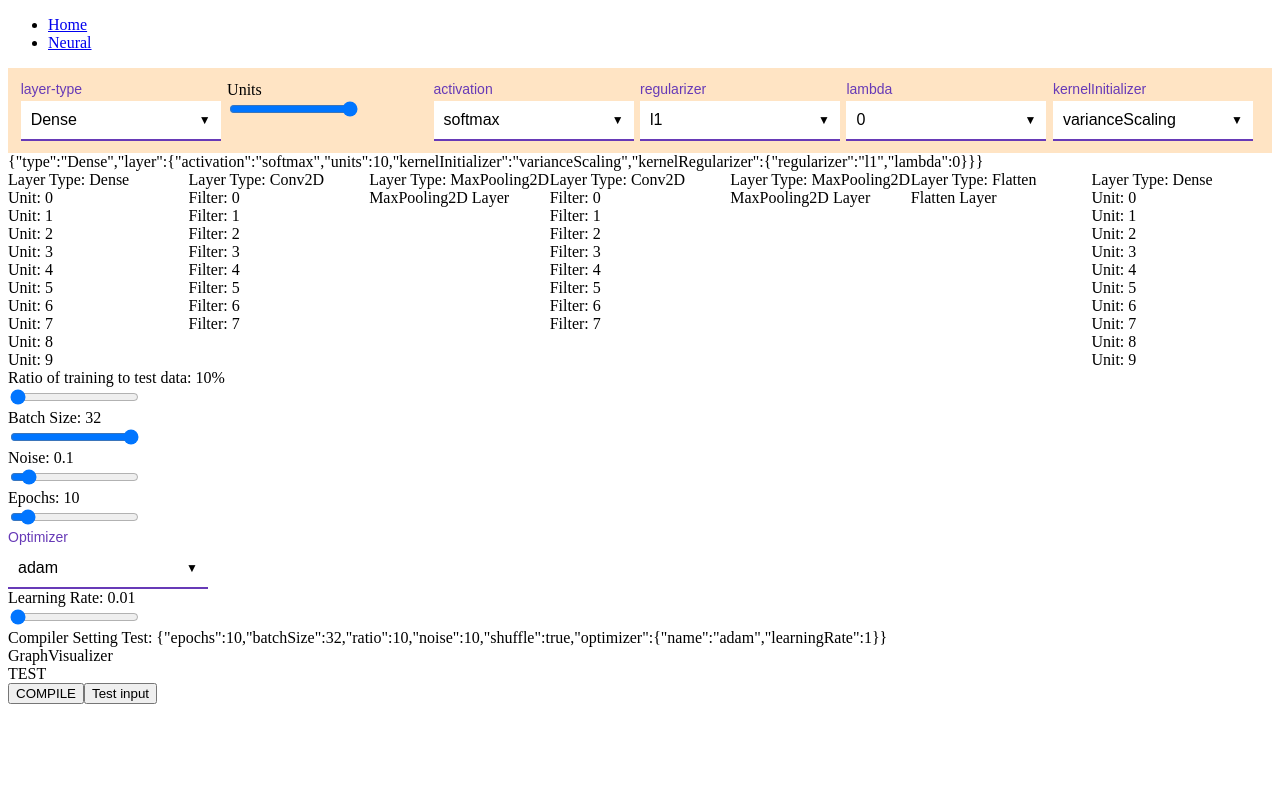
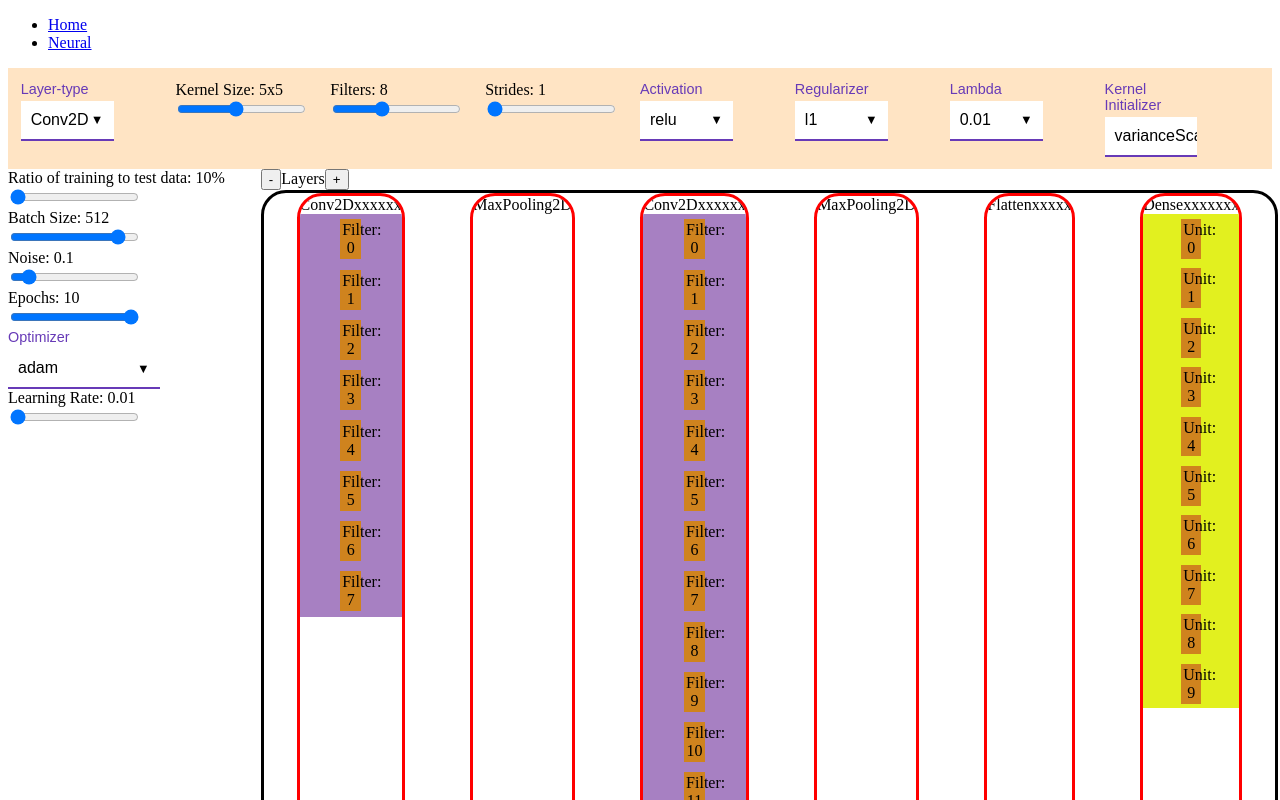
Before and after one commit to Jaewon-Kim13/React_Tensorflow_Frontend, a React (Vite) app: page /neural in a window 1280 px wide. Shown: the top 800 px of the page. Built offline with nearby package versions, Linux system fonts and the light colour scheme.

Commit message:
backend to front end working and the current default model has ~.9 accurarcy

```diff
--- a/package.json
+++ b/package.json
@@ -12,6 +12,7 @@
   "dependencies": {
     "@tensorflow/tfjs": "^4.20.0",
     "@tensorflow/tfjs-node": "^4.20.0",
+    "axios": "^1.7.2",
     "d3": "^7.9.0",
     "react": "^18.2.0",
     "react-dom": "^18.2.0",
--- a/src/components/DropdownMenu.css
+++ b/src/components/DropdownMenu.css
@@ -1,11 +1,11 @@
 .dropdown-container {
     font-family: Arial, sans-serif;
-    width: 200px;
+    width: 60%;
   }
 
   .dropdown-label {
     display: block;
-    font-size: 14px;
+    font-size: 90%;
     color: #673ab7;
     margin-bottom: 4px;
   }
@@ -22,10 +22,11 @@
     display: flex;
     justify-content: space-between;
     align-items: center;
+    overflow: hidden;
   }
 
   .arrow {
-    font-size: 12px;
+    font-size: 80%;
     transition: transform 0.3s;
   }
 
@@ -45,6 +46,7 @@
     padding: 0;
     margin: 0;
     z-index: 1;
+    overflow: hidden;
   }
 
   .dropdown-list li {
--- a/src/components/Neural_Components/InputData.tsx
+++ b/src/components/Neural_Components/InputData.tsx
@@ -8,9 +8,10 @@ interface Props {
 	compilerSettings: CompilerSettings;
 	setCompilerSettings: any;
 	layers: Layer[];
+	setLayers: any;
 }
 
-export default function InputData({ setCompilerSettings, compilerSettings, layers }: Props) {
+export default function InputData({ setCompilerSettings, compilerSettings, layers, setLayers }: Props) {
 	const handleChange = (event: ChangeEvent<HTMLInputElement>) => {
 		const compilerCopy = { ...compilerSettings };
 		switch (event.target.className) {
@@ -44,12 +45,12 @@ export default function InputData({ setCompilerSettings, compilerSettings, layer
 				<div className="range-container">
 					<div>{`Ratio of training to test data: ${compilerSettings.ratio}%`}</div>
 					<input type="range" className="ratio" min="10" max="90" onChange={handleChange} value={compilerSettings.ratio} />
-					<div>{`Batch Size: ${compilerSettings.batchSize}`}</div>
-					<input type="range" className="batch" min="1" max="32" onChange={handleChange} value={compilerSettings.batchSize} />
+					<div>{`Batch Size: ${Math.pow(2, compilerSettings.batchSize)}`}</div>
+					<input type="range" className="batch" min="1" max="10" onChange={handleChange} value={compilerSettings.batchSize} />
 					<div>{`Noise: ${compilerSettings.noise / 100}`}</div>
 					<input type="range" className="noise" min="0" max="100" onChange={handleChange} value={compilerSettings.noise} />
 					<div>{`Epochs: ${compilerSettings.epochs}`}</div>
-					<input type="range" className="epochs" min="1" max="100" onChange={handleChange} value={compilerSettings.epochs} />
+					<input type="range" className="epochs" min="1" max="10" onChange={handleChange} value={compilerSettings.epochs} />
 				</div>
 				<div className="optimizer-container">
 					<DropdownMenu label="Optimizer" items={optimizerList} setState={updateOptimizerName} state={compilerSettings.optimizer.name} />
@@ -59,7 +60,6 @@ export default function InputData({ setCompilerSettings, compilerSettings, layer
 					</div>
 				</div>
 			</div>
-			<div>{`Compiler Setting Test: ${JSON.stringify(compilerSettings)}`}</div>
 		</>
 	);
 }
--- a/src/components/Neural_Components/NeuralVisual.css
+++ b/src/components/Neural_Components/NeuralVisual.css
@@ -1,3 +1,56 @@
+.Network{
+    border-style: solid;
+    border-color: black;
+    border-radius: 25px;
+    text-align: center;
+    vertical-align: middle;
+    overflow: hidden;
+    height: 100%;
+    width: 100%;
+
+    display: flex;
+    justify-content: space-around;
+}
+
 .Network > *{
+    border-style: solid;
     border-color: red;
+    border-radius: 25px;
+    overflow: hidden;
+    vertical-align: middle;
+    text-align: center;
 }
+
+.Dense{
+    background-color: rgb(226, 240, 31);
+    display: flex;
+    align-items: center;
+    justify-content: space-around;
+    flex-direction: column;
+}
+
+.Flatten{
+    background-color: rgb(112, 74, 28);
+}
+
+.MaxPooling2D{
+    background-color: rgb(0, 248, 33);
+}
+
+.Conv2D{
+    background-color: rgb(167, 128, 194);
+    display: flex;
+    align-items: center;
+    justify-content: space-around;
+    flex-direction: column;
+}
+
+.neuron {
+    text-align: center;
+    vertical-align: middle;
+    width: 16.5%;
+    height: 6%;
+    margin: 5% 5% 5% 5%;
+    padding: 2% 2% 2% 2%;
+    background-color: rgb(207, 131, 30);
+}
--- a/src/components/Neural_Components/NeuralVisual.tsx
+++ b/src/components/Neural_Components/NeuralVisual.tsx
@@ -5,10 +5,12 @@ import "./NeuralVisual.css";
 
 interface Props {
 	layers: Layer[];
+	layerIndex: number;
 	setLayerIndex: any;
+	setLayers: any;
 }
 
-function NeuralVisual({ layers, setLayerIndex }: Props) {
+function NeuralVisual({ layers, setLayerIndex, setLayers, layerIndex }: Props) {
 	const handleLayerChange = (index: number) => {
 		setLayerIndex(index);
 	};
@@ -18,7 +20,7 @@ function NeuralVisual({ layers, setLayerIndex }: Props) {
 		let jsxArray = [];
 
 		for (let i = 0; i < divNum; i++) {
-			jsxArray.push(<div>{`Unit: ${i}`}</div>);
+			jsxArray.push(<div className="neuron">{`Unit: ${i}`}</div>);
 		}
 
 		return jsxArray;
@@ -29,34 +31,49 @@ function NeuralVisual({ layers, setLayerIndex }: Props) {
 		let jsxArray = [];
 
 		for (let i = 0; i < divNum; i++) {
-			jsxArray.push(<div>{`Filter: ${i}`}</div>);
+			jsxArray.push(<div className="neuron">{`Filter: ${i}`}</div>);
 		}
 
 		return jsxArray;
 	};
 
-	const getGridSpacing = () => {
-		let num: number = layers.length;
-		let temp: string = "";
-		let size: number = 100 / num;
-		for (let i = 0; i < num; i++) {
-			temp += size + "% ";
+	const handleLayerSize = (event: any) => {
+		const copy = [...layers];
+		if (event.target.className == "increase" && layers.length < 11) {
+			copy.push({ type: "Flatten", layer: {} });
+			setLayers(copy);
+		} else if (event.target.className == "decrease" && layers.length > 1) {
+			if (layerIndex > layers.length - 2) setLayerIndex(layerIndex - 1);
+			copy.pop();
+			setLayers(copy);
 		}
-		return temp;
 	};
 
 	return (
 		<>
-			<div className="Network" style={{ display: "grid", gridTemplateColumns: getGridSpacing() }}>
-				{layers.map((curr, index) => (
-					<div onClick={() => handleLayerChange(index)} key={index} className="layer">
-						<div>{`Layer Type: ${curr.type}`}</div>
-						{curr.type == "Dense" && denseBuilder(curr).map((curr) => curr)}
-						{curr.type == "Conv2D" && conv2DBulder(curr).map((curr) => curr)}
-						{curr.type == "Flatten" && <div>Flatten Layer</div>}
-						{curr.type == "MaxPooling2D" && <div>MaxPooling2D Layer</div>}
-					</div>
-				))}
+			<div className="Network-container">
+				<div className="layer-update">
+					<button className="decrease" onClick={handleLayerSize}>
+						-
+					</button>
+					Layers
+					<button className="increase" onClick={handleLayerSize}>
+						+
+					</button>
+				</div>
+				<div className="Network">
+					{layers.map((curr, index) => (
+						<>
+							<div className="layer" onClick={() => handleLayerChange(index)}>
+								<div className="layer-title">{`${curr.type}`.padEnd(12, "x")}</div>
+								<div key={index} className={curr.type}>
+									{curr.type == "Dense" && denseBuilder(curr).map((curr) => curr)}
+									{curr.type == "Conv2D" && conv2DBulder(curr).map((curr) => curr)}
+								</div>
+							</div>
+						</>
+					))}
+				</div>
 			</div>
 		</>
 	);
--- a/src/components/Neural_Components/ParameterForum.tsx
+++ b/src/components/Neural_Components/ParameterForum.tsx
@@ -37,7 +37,7 @@ function ParamaterForum({ layers, setLayers, layerIndex }: Props) {
 			event.target.className == "strides" ||
 			event.target.className == "units" ||
 			event.target.className == "filters" ||
-			event.target.className == "kernalSize"
+			event.target.className == "kernelSize"
 		) {
 			layersCopy[layerIndex].layer = updateLayer(layersCopy[layerIndex].layer, event.target.className, Number(event.target.value));
 		} else {
@@ -121,12 +121,12 @@ function ParamaterForum({ layers, setLayers, layerIndex }: Props) {
 		<>
 			<div className="parameter-container" style={{ display: "grid", gridTemplateColumns: getGridSpacing() }}>
 				<div className="layer-type-selection">
-					<DropdownMenu label="layer-type" items={layerTypes} setState={updateLayerType} state={layers[layerIndex].type} />
+					<DropdownMenu label="Layer-type" items={layerTypes} setState={updateLayerType} state={layers[layerIndex].type} />
 				</div>
 				{layers[layerIndex].type == "Dense" && (
 					<>
 						<div className="input-container">
-							<div>Units</div>
+							<div>{`Units: ${getProp("units")}`}</div>
 							<input type="range" className="units" min="1" max="10" onChange={handleChange} value={getProp("units")} />
 						</div>
 					</>
@@ -134,31 +134,31 @@ function ParamaterForum({ layers, setLayers, layerIndex }: Props) {
 				{layers[layerIndex].type == "Conv2D" && (
 					<>
 						<div className="input-container">
-							<div>kernalSize</div>
+							<div>{`Kernel Size: ${getProp("kernelSize") + "x" + getProp("kernelSize")}`}</div>
 							<input type="range" className="kernelSize" min="1" max="10" onChange={handleChange} value={getProp("kernelSize")} />
 						</div>
 						<div className="input-container">
-							<div>filters</div>
-							<input type="range" className="filters" min="1" max="10" onChange={handleChange} value={getProp("filters")} />
+							<div>{`Filters: ${getProp("filters")}`}</div>
+							<input type="range" className="filters" min="1" max="20" onChange={handleChange} value={getProp("filters")} />
 						</div>
 						<div className="input-container">
-							<div>strides</div>
+							<div>{`Strides: ${getProp("strides")}`}</div>
 							<input type="range" className="strides" min="1" max="10" onChange={handleChange} value={getProp("strides")} />
 						</div>
 					</>
 				)}
 				{(layers[layerIndex].type == "Dense" || layers[layerIndex].type == "Conv2D") && (
 					<>
-						<DropdownMenu setState={updateActivation} label={"activation"} items={activationList} state={getProp("activation")} />
+						<DropdownMenu setState={updateActivation} label={"Activation"} items={activationList} state={getProp("activation")} />
 						<DropdownMenu
 							setState={updateRegularizer}
-							label={"regularizer"}
+							label={"Regularizer"}
 							items={regularizerList}
 							state={getProp("kernelRegularizer").regularizer}
 						/>
-						<DropdownMenu setState={updateLambda} label={"lambda"} items={lambdaList} state={getProp("kernelRegularizer").lambda} />
+						<DropdownMenu setState={updateLambda} label={"Lambda"} items={lambdaList} state={getProp("kernelRegularizer").lambda} />
 						<DropdownMenu
-							label={"kernelInitializer"}
+							label={"Kernel Initializer"}
 							items={kernelInitializerList}
 							setState={updateInitializer}
 							state={getProp("kernelInitializer")}
@@ -168,11 +168,11 @@ function ParamaterForum({ layers, setLayers, layerIndex }: Props) {
 				{layers[layerIndex].type == "MaxPooling2D" && (
 					<>
 						<div className="input-container">
-							<div>Pool Size</div>
+							<div>{`Pool Size: [${getProp("poolSize")}]`}</div>
 							<input type="range" className="poolSize" min="1" max="10" onChange={handleMaxPoolChange} value={getProp("poolSize")[0]} />
 						</div>
 						<div className="input-container">
-							<div>Strides</div>
+							<div>{`Strides: [${getProp("strides")}]`}</div>
 							<input type="range" className="strides" min="1" max="10" onChange={handleMaxPoolChange} value={getProp("strides")[0]} />
 						</div>
 					</>
@@ -183,7 +183,6 @@ function ParamaterForum({ layers, setLayers, layerIndex }: Props) {
 					</>
 				)}
 			</div>
-			<div>{JSON.stringify(layers[layerIndex])}</div>
 		</>
 	);
 }
--- /dev/null
+++ b/src/pages/NeuralBuilder.css
@@ -0,0 +1,6 @@
+.Network-Compiler-Conatainer {
+    display: grid;
+    grid-template-columns: 20% 80%;
+    width: 100%;
+    height: 50%;
+}
--- a/src/pages/NeuralBuilder.tsx
+++ b/src/pages/NeuralBuilder.tsx
@@ -1,22 +1,36 @@
 import { useEffect, useState } from "react";
 
 import { DenseLayer, Conv2DLayer, Layer, defaultModel, CompilerSettings, defaultCompilerSetttings } from "../scripts/NeuralScripts";
-//import "./NeuralBuilder.css";
+import "./NeuralBuilder.css";
 
 import GraphVisualizer from "../components/Neural_Components/GraphVisualizer";
 import ParamaterForum from "../components/Neural_Components/ParameterForum";
 import NeuralVisual from "../components/Neural_Components/NeuralVisual";
 import InputData from "../components/Neural_Components/InputData";
+import axios from "axios";
 
 export default function NeuralBuilder() {
 	const [userModels, setUserModels] = useState<any>();
 	const [defaultModels, setDefaultModels] = useState<any>();
 	const [model, setModel] = useState<any>(null);
+
 	const [results, setResults] = useState<any>(null);
 
-	const [compilerSetttings, setCompilerSettings] = useState<CompilerSettings>(defaultCompilerSetttings);
+	const [compilerSettings, setCompilerSettings] = useState<CompilerSettings>(defaultCompilerSetttings);
 	const [layers, setLayers] = useState<Layer[]>(defaultModel);
 	const [layerIndex, setLayerIndex] = useState<number>(0);
+
+	const compile = async (layers: Layer[], compilerSettings: CompilerSettings) => {
+		const data = { layers: layers, compilerSettings: compilerSettings };
+		axios
+			.post("http://localhost:8804/compile", data)
+			.then((response) => {
+				setResults(JSON.stringify(response.data));
+			})
+			.catch((error) => {
+				console.log("ERROR: " + error);
+			});
+	};
 
 	return (
 		<>
@@ -25,16 +39,23 @@ export default function NeuralBuilder() {
 					<ParamaterForum layers={layers} setLayers={setLayers} layerIndex={layerIndex} />
 				</div>
 				<div className="Network-Compiler-Conatainer">
-					<NeuralVisual layers={layers} setLayerIndex={setLayerIndex} />
-					<InputData compilerSettings={compilerSetttings} setCompilerSettings={setCompilerSettings} layers={layers} />
+					<InputData compilerSettings={compilerSettings} setCompilerSettings={setCompilerSettings} layers={layers} setLayers={setLayers} />
+					<NeuralVisual layers={layers} setLayerIndex={setLayerIndex} setLayers={setLayers} layerIndex={layerIndex} />
 				</div>
 				<div className="input-visual-container">
 					<GraphVisualizer />
 				</div>
-				TEST
 				<div className="TEST">
-					<button onClick={() => {}}>COMPILE</button>
-					<button>Test input</button>
+					<div>{JSON.stringify(layers[layerIndex])}</div>
+					<div>{`Compiler Setting Test: ${JSON.stringify(compilerSettings)}`}</div>
+					<button
+						onClick={() => {
+							compile(layers, compilerSettings);
+						}}
+					>
+						COMPILE
+					</button>
+					<div>{results}</div>
 				</div>
 			</div>
 		</>
--- a/src/scripts/NeuralScripts.ts
+++ b/src/scripts/NeuralScripts.ts
@@ -92,7 +92,6 @@ export const activationList = [
 export const regularizerList = ["l1", "l2", "l1l2"];
 export const lambdaList = [0.0, 0.001, 0.01, 0.05, 0.1, 0.2, 0.3];
 export const kernelInitializerList = [
-	"constant",
 	"glorotNormal",
 	"glorotUniform",
 	"heNormal",
@@ -109,7 +108,7 @@ export const kernelInitializerList = [
 	"zeros",
 ];
 
-export const optimizerList = ["sdg", "adam"];
+export const optimizerList = ["sgd", "adam"];
 
 type LayerType = DenseLayer | Conv2DLayer | MaxPooling2D | Flatten;
 export function updateLayer<T extends LayerType>(layer: T, prop: string, value: any) {
@@ -144,15 +143,6 @@ export function regularizerToFunction(reg: { regularizer: string; lambda: number
 
 export const defaultModel: Layer[] = [
 	{
-		type: "Dense",
-		layer: {
-			activation: "softmax",
-			units: 10,
-			kernelInitializer: "varianceScaling",
-			kernelRegularizer: { regularizer: "l1", lambda: 0 },
-		},
-	},
-	{
 		type: "Conv2D",
 		layer: {
 			kernelSize: 5,
@@ -160,7 +150,7 @@ export const defaultModel: Layer[] = [
 			strides: 1,
 			activation: "relu",
 			kernelInitializer: "varianceScaling",
-			kernelRegularizer: { regularizer: "l1", lambda: 0 },
+			kernelRegularizer: { regularizer: "l1", lambda: 0.01 },
 		},
 	},
 	{
@@ -174,11 +164,11 @@ export const defaultModel: Layer[] = [
 		type: "Conv2D",
 		layer: {
 			kernelSize: 5,
-			filters: 8,
+			filters: 16,
 			strides: 1,
 			activation: "relu",
 			kernelInitializer: "varianceScaling",
-			kernelRegularizer: { regularizer: "l1", lambda: 0 },
+			kernelRegularizer: { regularizer: "l1", lambda: 0.01 },
 		},
 	},
 	{
@@ -197,8 +187,8 @@ export const defaultModel: Layer[] = [
 		layer: {
 			activation: "softmax",
 			units: 10,
-			kernelInitializer: "varianceScaling",
-			kernelRegularizer: { regularizer: "l1", lambda: 0 },
+			kernelInitializer: "zeros",
+			kernelRegularizer: { regularizer: "l1", lambda: 0.1 },
 		},
 	},
 ];
@@ -207,7 +197,7 @@ export const defaultDense = {
 	activation: "softmax",
 	units: 10,
 	kernelInitializer: "varianceScaling",
-	kernelRegularizer: { regularizer: "l1", lambda: 0 },
+	kernelRegularizer: { regularizer: "l1", lambda: 0.1 },
 };
 
 export const defaultConv2D = {
@@ -216,7 +206,7 @@ export const defaultConv2D = {
 	strides: 1,
 	activation: "relu",
 	kernelInitializer: "varianceScaling",
-	kernelRegularizer: { regularizer: "l1", lambda: 0 },
+	kernelRegularizer: { regularizer: "l1", lambda: 0.1 },
 };
 
 export const defaultMaxPooling2D = {
@@ -228,7 +218,7 @@ export const defaultFlatten = {};
 export const layerTypes = ["Flatten", "Dense", "MaxPooling2D", "Conv2D"];
 export const defaultCompilerSetttings = {
 	epochs: 10,
-	batchSize: 32,
+	batchSize: 9,
 	ratio: 10,
 	noise: 10,
 	shuffle: true,
```
Also changed, not shown: 1 other file (tests, documents, lock files or other folders).
